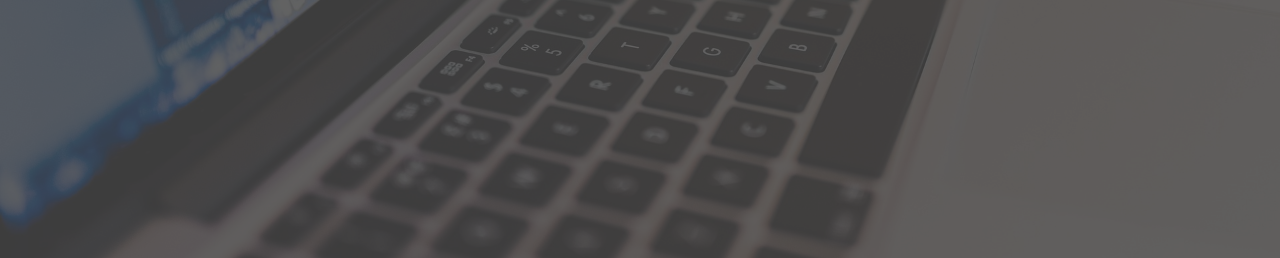
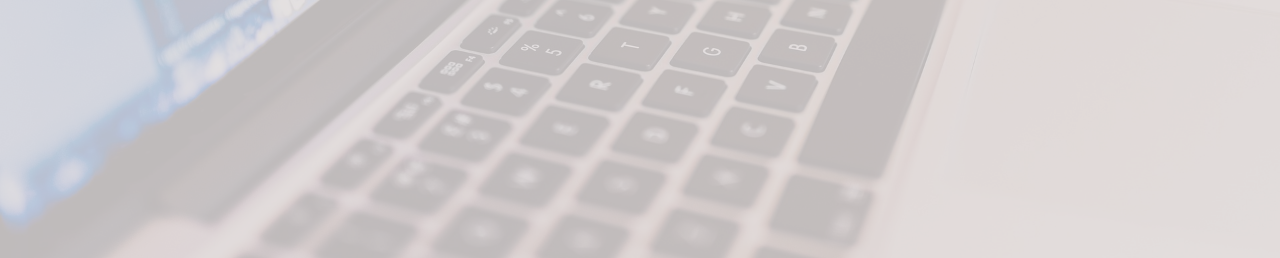
Before and after one commit to yasarslan/LUT-University-Software-Development-Skills-Front-End-2022-23, a website: page dist/index.html in a window 1280 px wide. Shown: the part 542-800 px from the top of the page. Drawn offline with Linux system fonts and the light colour scheme.

Commit message:
last updated

```diff
--- a/package.json
+++ b/package.json
@@ -3,12 +3,15 @@
   "version": "1.0.0",
   "description": "Responsive portfolio website",
   "main": "index.js",
+  "homepage": "https://yasarslan.github.io/modern_portfolio",
   "scripts": {
-    "sass": "node-sass -w scss/ -o dist/css/ --recursive"
+    "sass": "node-sass -w scss/ -o dist/css/ --recursive",
+    "deploy": "gh-pages -d dist"
   },
   "author": "Yasar Arslan",
   "license": "MIT",
   "dependencies": {
+    "gh-pages": "^5.0.0",
     "node-sass": "^9.0.0"
   }
 }
--- a/scss/_config.scss
+++ b/scss/_config.scss
@@ -1,5 +1,5 @@
-$primary-color: #444;
-$secondary-color: #eece1a;
+$primary-color: #e6e2e2;
+$secondary-color: #0b9610;
 $show-home-image: true;
 $home-image: url(../img/imgback.jpg);
 $background-opacity: 0.8;
```
Also changed, not shown: dist/css/main.css, 2 other files.
